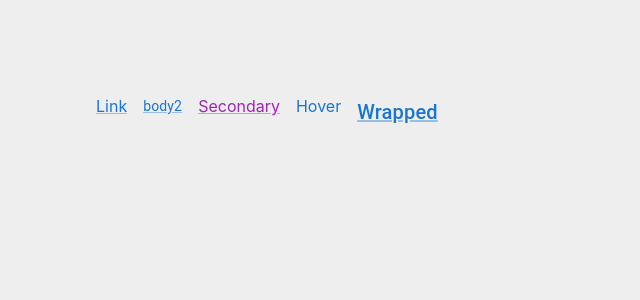
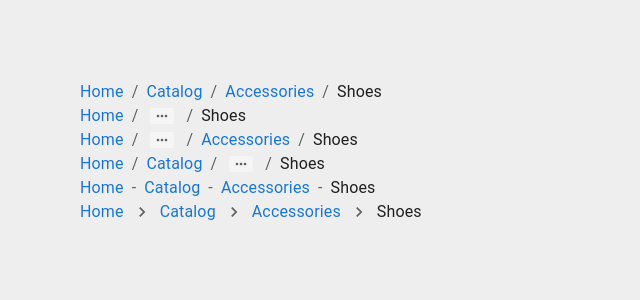
Before and after one commit to amontalvof/react-mui-demo, a React (Create React App) app: page / in a window 1280 px wide. Shown: the top 300 px of the page, without its empty margins (0-640 px from the left). Built offline with nearby package versions, Linux system fonts and the light colour scheme.

Commit message:
feat: Breadcrumbs

```diff
--- a/src/App.tsx
+++ b/src/App.tsx
@@ -1,5 +1,6 @@
 import './App.css';
-import MuiLink from './components/MuiLink';
+import MuiBreadcrumbs from './components/MuiBreadcrumbs';
+// import MuiLink from './components/MuiLink';
 // import MuiMenu from './components/MuiMenu';
 // import MuiNavbar from './components/MuiNavbar';
 // import MuiImageList from './components/MuiImageList';
@@ -22,7 +23,7 @@
 function App() {
     return (
         <div className="App">
-            <MuiLink />
+            <MuiBreadcrumbs />
         </div>
     );
 }
--- /dev/null
+++ b/src/components/MuiBreadcrumbs.tsx
@@ -0,0 +1,94 @@
+import { NavigateNext } from "@mui/icons-material";
+import { Box, Breadcrumbs, Link, Typography } from "@mui/material";
+
+const MuiBreadcrumbs = () => {
+    return (
+        <Box m={2}>
+            <Breadcrumbs aria-label="breadcrumbs">
+                <Link underline="hover" href="#">
+                    Home
+                </Link>
+                <Link underline="hover" href="#">
+                    Catalog
+                </Link>
+                <Link underline="hover" href="#">
+                    Accessories
+                </Link>
+                <Typography color="text.primary">Shoes</Typography>
+            </Breadcrumbs>
+            <Breadcrumbs aria-label="breadcrumbs" maxItems={2}>
+                <Link underline="hover" href="#">
+                    Home
+                </Link>
+                <Link underline="hover" href="#">
+                    Catalog
+                </Link>
+                <Link underline="hover" href="#">
+                    Accessories
+                </Link>
+                <Typography color="text.primary">Shoes</Typography>
+            </Breadcrumbs>
+            <Breadcrumbs
+                aria-label="breadcrumbs"
+                maxItems={2}
+                itemsAfterCollapse={2}
+            >
+                <Link underline="hover" href="#">
+                    Home
+                </Link>
+                <Link underline="hover" href="#">
+                    Catalog
+                </Link>
+                <Link underline="hover" href="#">
+                    Accessories
+                </Link>
+                <Typography color="text.primary">Shoes</Typography>
+            </Breadcrumbs>
+            <Breadcrumbs
+                aria-label="breadcrumbs"
+                maxItems={2}
+                itemsBeforeCollapse={2}
+            >
+                <Link underline="hover" href="#">
+                    Home
+                </Link>
+                <Link underline="hover" href="#">
+                    Catalog
+                </Link>
+                <Link underline="hover" href="#">
+                    Accessories
+                </Link>
+                <Typography color="text.primary">Shoes</Typography>
+            </Breadcrumbs>
+            <Breadcrumbs aria-label="breadcrumbs" separator="-">
+                <Link underline="hover" href="#">
+                    Home
+                </Link>
+                <Link underline="hover" href="#">
+                    Catalog
+                </Link>
+                <Link underline="hover" href="#">
+                    Accessories
+                </Link>
+                <Typography color="text.primary">Shoes</Typography>
+            </Breadcrumbs>
+            <Breadcrumbs
+                aria-label="breadcrumbs"
+                separator={<NavigateNext fontSize="small" />}
+            >
+                <Link underline="hover" href="#">
+                    Home
+                </Link>
+                <Link underline="hover" href="#">
+                    Catalog
+                </Link>
+                <Link underline="hover" href="#">
+                    Accessories
+                </Link>
+                <Typography color="text.primary">Shoes</Typography>
+            </Breadcrumbs>
+        </Box>
+    );
+};
+
+export default MuiBreadcrumbs;
```
